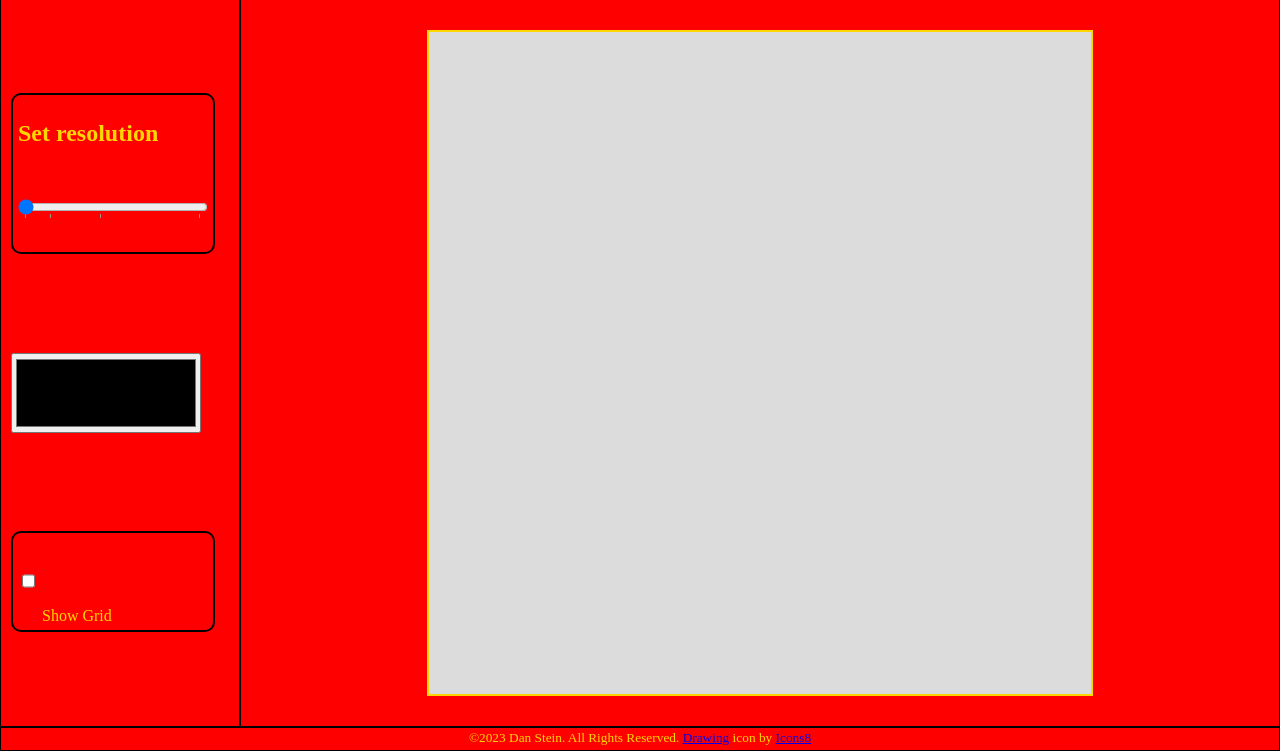
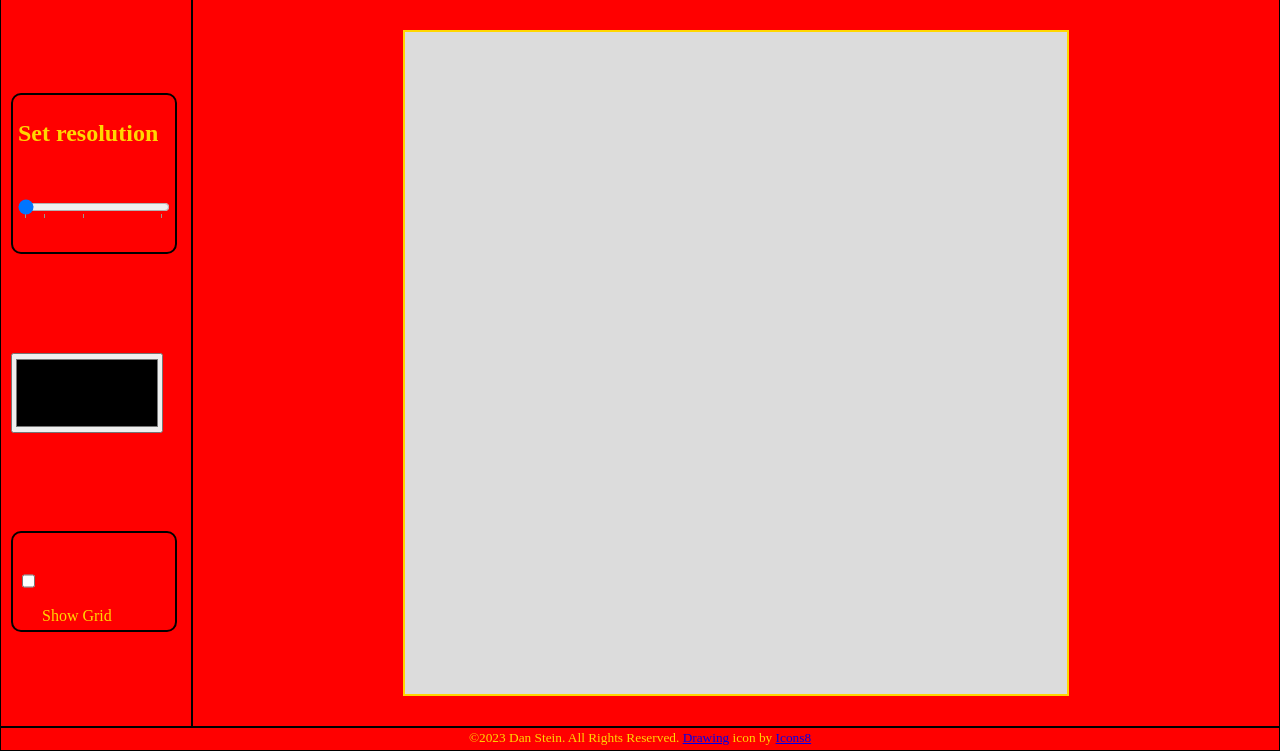
Before and after one commit to dstein26/op_etch_a_sketch, a plain HTML site: page index.html in a window 1280 px wide. Shown: the part 49-800 px from the top of the page. Drawn offline with Linux system fonts and the light colour scheme.

Commit message:
Slight change of options width

```diff
--- a/style.css
+++ b/style.css
@@ -68,7 +68,7 @@ main
 {
     height:calc(100% - var(--footer-height) - var(--header-height));
     display:grid;
-    grid-template-columns: 15em 1fr;
+    grid-template-columns: 12em 1fr;
 }
 
 .options
```
